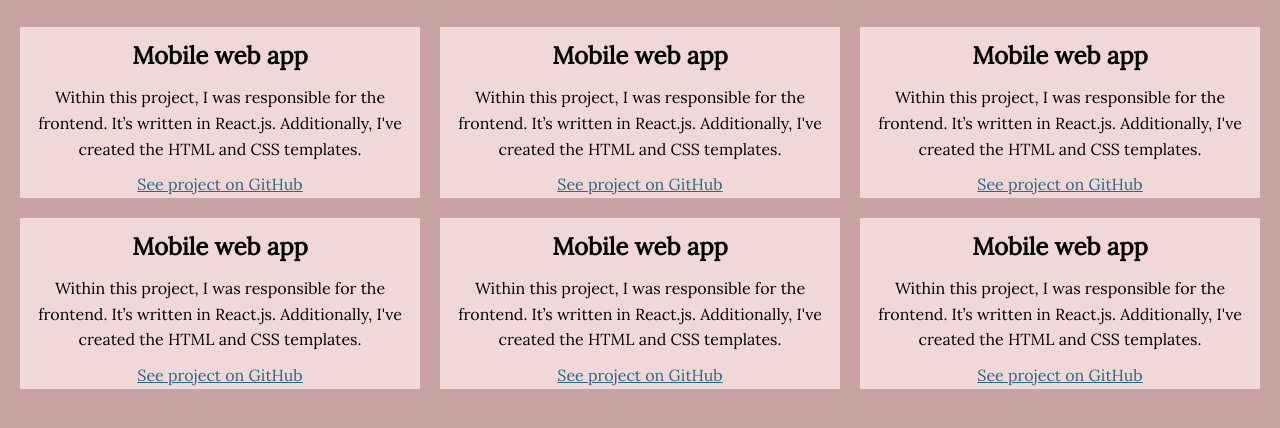
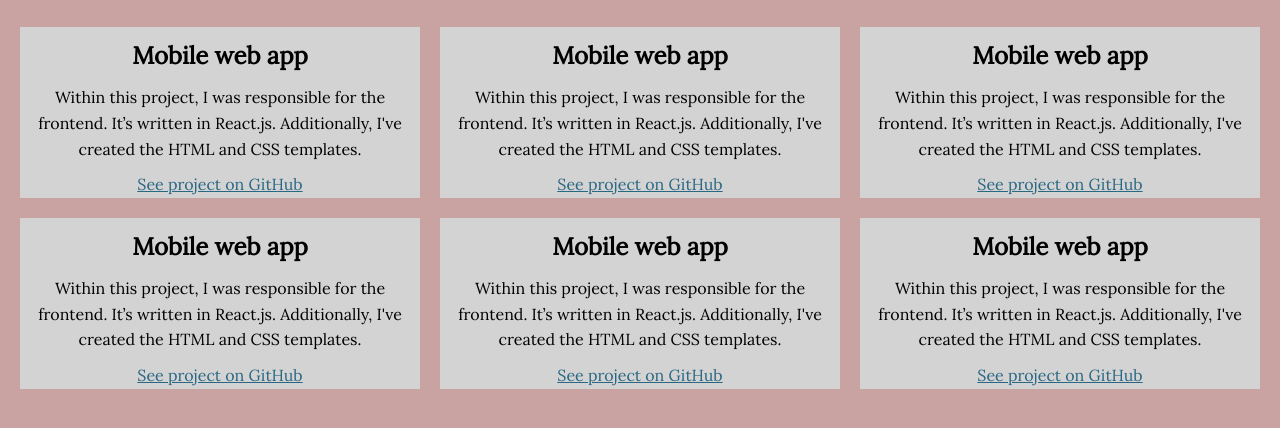
Before and after one commit to sarblau74/firstproject, a plain HTML site: page work.html in a window 1280 px wide. Shown: the part 230-658 px from the top of the page. Drawn offline with nearby package versions, Linux system fonts and the light colour scheme.

Commit message:
changed/gridcolor
grid color from light pink to light gray

```diff
--- a/css/style.production.css
+++ b/css/style.production.css
@@ -219,7 +219,7 @@ a {
         }
         }
         .grid__item {
-           background-color: #f0d8d8;
+           background-color: lightgray;
            width: auto;
            min-height: auto;
            margin: 0;
```
